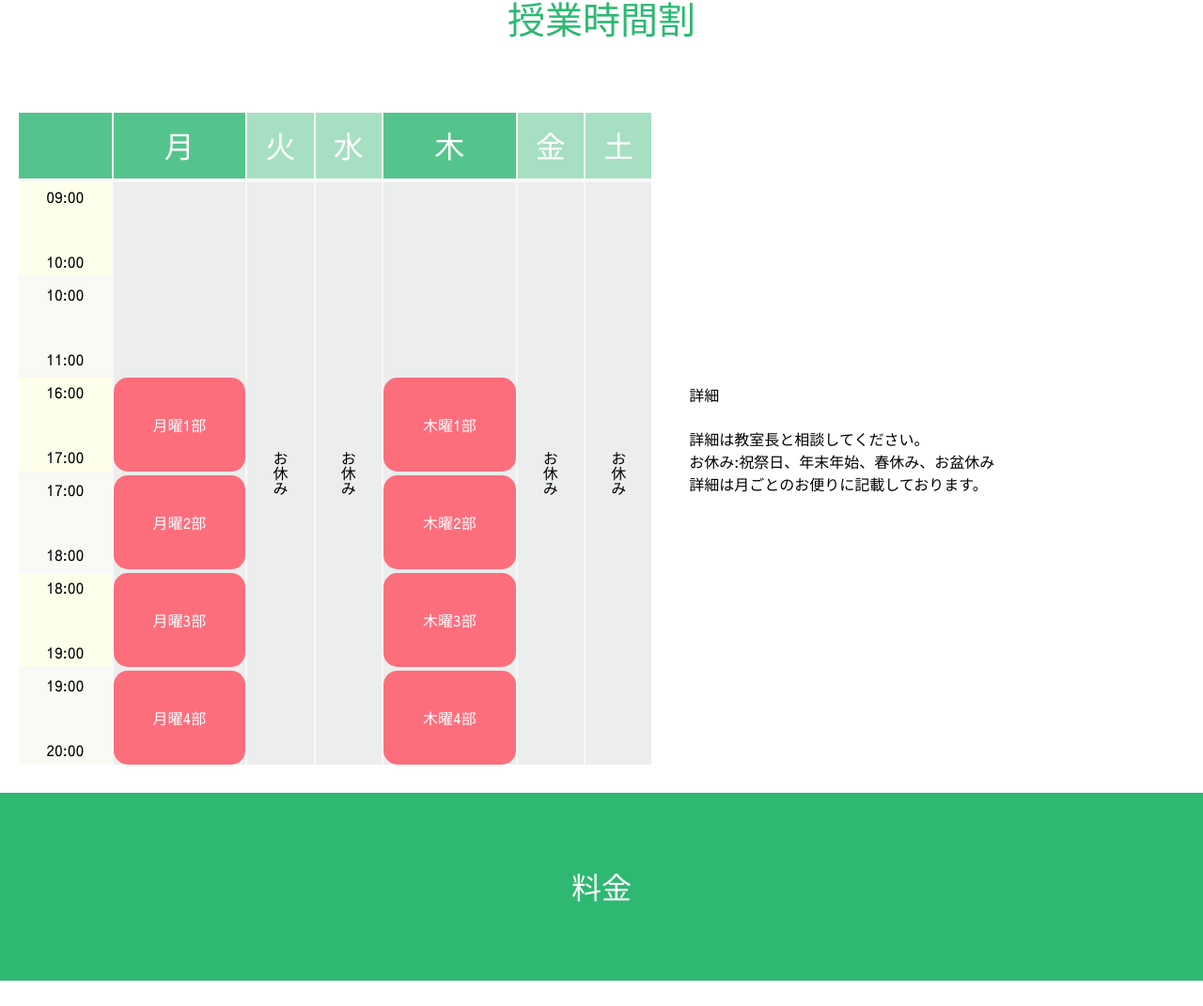
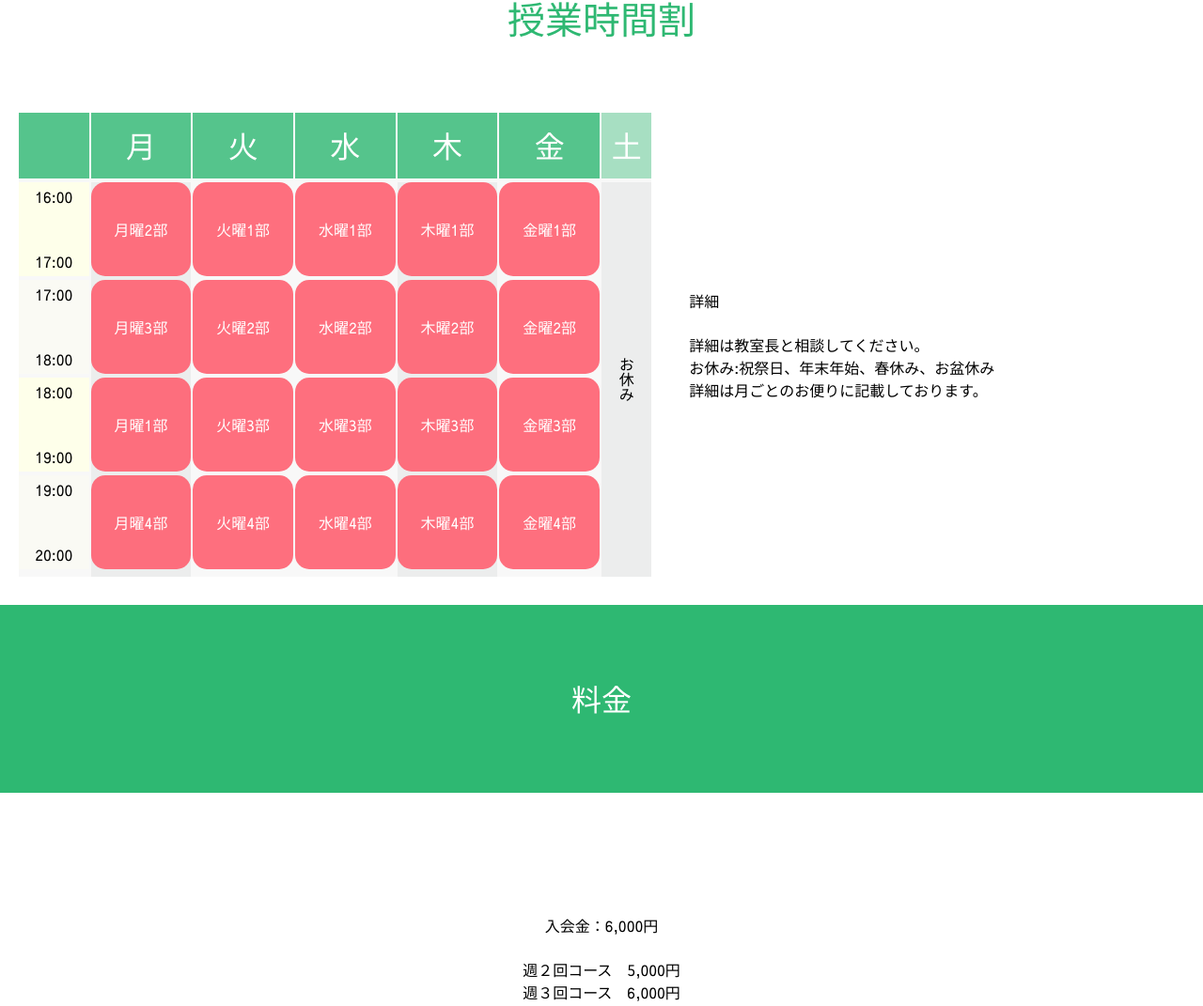
Before and after one commit to Queenshiba/Futaba-Abacus-School, a website: page dist/index.html in a window 1280 px wide. Shown: the part 1520-2591 px from the top of the page at 94% size. Drawn offline with nearby package versions, Linux system fonts and the light colour scheme; some packages are replaced by stand-ins of ours.

Commit message:
updated location

```diff
--- a/dist/index.html
+++ b/dist/index.html
@@ -169,32 +169,42 @@
                 <div class="Mon">月</div>
                 <div class="MonEmp"></div>
                 <div class="Tue">火</div>
-                <div class="TueEmp">お休み</div>
+                <!-- <div class="TueEmp">お休み</div> -->
                 <div class="Wed">水</div>
-                <div class="WedEmp">お休み</div>
+                <!-- <div class="WedEmp">お休み</div> -->
                 <div class="Thur">木</div>
                 <div class="ThurEmp"></div>
                 <div class="Fri">金</div>
-                <div class="FriEmp">お休み</div>
+                <!-- <div class="FriEmp">お休み</div> -->
                 <div class="Sat">土</div>
                 <div class="SatEmp">お休み</div>
 
-                <div class="time1">09:00<br><br><br>10:00</div>
-                <div class="time2">10:00<br><br><br>11:00</div>
+                <!-- <div class="time1">09:00<br><br><br>10:00</div>
+                <div class="time2">10:00<br><br><br>11:00</div> -->
                 <div class="time3">16:00<br><br><br>17:00</div>
                 <div class="time4">17:00<br><br><br>18:00</div>
                 <div class="time5">18:00<br><br><br>19:00</div>
                 <div class="time6">19:00<br><br><br>20:00</div>
-                <!-- <div class="class1">土曜1部</div>
-                <div class="class2">土曜2部</div> -->
-                <div class="class3">月曜1部</div>
-                <div class="class4">月曜2部</div>
-                <div class="class5">月曜3部</div>
-                <div class="class6">月曜4部</div>
-                <div class="class7">木曜1部</div>
-                <div class="class8">木曜2部</div>
-                <div class="class9">木曜3部</div>
-                <div class="class10">木曜4部</div>
+                <div class="class1-tue">火曜1部</div>
+                <div class="class2-tue">火曜2部</div>
+                <div class="class3-tue">火曜3部</div>
+                <div class="class4-tue">火曜4部</div>
+                <div class="class1-wed">水曜1部</div>
+                <div class="class2-wed">水曜2部</div>
+                <div class="class3-wed">水曜3部</div>
+                <div class="class4-wed">水曜4部</div>
+                <div class="class1-mon">月曜1部</div>
+                <div class="class2-mon">月曜2部</div>
+                <div class="class3-mon">月曜3部</div>
+                <div class="class4-mon">月曜4部</div>
+                <div class="class1-thu">木曜1部</div>
+                <div class="class2-thu">木曜2部</div>
+                <div class="class3-thu">木曜3部</div>
+                <div class="class4-thu">木曜4部</div>
+                <div class="class1-fri">金曜1部</div>
+                <div class="class2-fri">金曜2部</div>
+                <div class="class3-fri">金曜3部</div>
+                <div class="class4-fri">金曜4部</div>
             </div>
             <div class="schedule-detail">
                 <p>詳細</p>
@@ -214,7 +224,7 @@
             <p>入会金：6,000円</p>
             <br>
             <p>週２回コース　5,000円</p>
-            <!-- <p>週３回コース　6,000円</p> -->
+            <p>週３回コース　6,000円</p>
             <br>
             <p>お支払い方法などの詳細は教室長までお尋ねください。</p>
         </div>
@@ -660,10 +670,11 @@
 
         <div class="map-container">
             <div class="map-detail">
-                <p>松ケ丘自治会館</p>
+                <p>教室移転しました</p>
                 <br>
                 <p>〒664-0024</p>
-                <p>兵庫県伊丹市松ケ丘３丁目11</p>
+                <p>兵庫県伊丹市松ケ丘１丁目197</p>
+                <p>アミューズ21　１階</p>
                 <br>
                 <p>080-6175-8516</p>
                 <p>(受付時間:平日9:00～18:00)</p>
--- a/dist/main.js
+++ b/dist/main.js
@@ -52,7 +52,7 @@ function topFunction() {
 }
 
 function mapAccess() {
-    var myCenter = new google.maps.LatLng(34.786510, 135.389497);
+    var myCenter = new google.maps.LatLng(34.7876957817067, 135.38874748743413);
     var mapCanvas = document.getElementById('maps');
     var mapOptions = {
     center: myCenter,
--- a/dist/style.css
+++ b/dist/style.css
@@ -94,7 +94,6 @@ body {
     font-weight: bold;
 }
 
-
 .popup-content-news-main img {
     width: 40px;
     /* margin: 2% 0 0 2%; */
@@ -110,13 +109,14 @@ body {
     text-align: center;
     font-size: 1.7em;
 }
+
 .button-popup {
     display: flex;
     justify-content: center;
 }
 
 .button-popup a {
-   color: rgb(31, 119, 75);
+    color: rgb(31, 119, 75);
     padding: 15px 20px;
     background: palegoldenrod;
     border-radius: 70px;
@@ -828,8 +828,8 @@ h2 {
     column-gap: 2px;
     row-gap: 4px;
     background: rgba(190, 191, 192, 0.11);
-    grid-template-columns: 0.7fr 1fr 0.5fr 0.5fr 1fr 0.5fr 0.5fr;
-    grid-template-rows: 70px 100px 100px 100px 100px 100px 100px;
+    grid-template-columns: 0.7fr 1fr 1fr 1fr 1fr 1fr 0.5fr;
+    grid-template-rows: 70px 100px 100px 100px 100px;
 }
 
 .grid-container div {
@@ -860,7 +860,7 @@ h2 {
 
 .Tue {
     grid-area: 1 / 3 / 2 / 4;
-    background: rgb(46, 184, 114, 0.4);
+    background: rgb(46, 184, 114, 0.8);
     color: white;
     font-size: 2em;
 }
@@ -874,7 +874,7 @@ h2 {
 
 .Wed {
     grid-area: 1 / 4 / 2 / 5;
-    background: rgb(46, 184, 114, 0.4);
+    background: rgb(46, 184, 114, 0.8);
     color: white;
     font-size: 2em;
 }
@@ -900,7 +900,7 @@ h2 {
 
 .Fri {
     grid-area: 1 / 6 / 2 / 7;
-    background: rgb(46, 184, 114, 0.4);
+    background: rgb(46, 184, 114, 0.8);
     color: white;
     font-size: 2em;
 }
@@ -925,101 +925,161 @@ h2 {
     writing-mode: vertical-rl;
 }
 
-.time1 {
+.time3 {
     grid-area: 2 / 1 / 3 / 2;
     background: rgb(254, 255, 234, 1);
 }
 
-.time2 {
-    grid-area: 3 / 1 / 4 / 2;
+.time4 {
+    grid-area: 3/ 1 / 4 / 2;
     background: rgb(254, 255, 234, 0.3);
 }
 
-.time3 {
+.time5 {
     grid-area: 4 / 1 / 5 / 2;
     background: rgb(254, 255, 234, 1);
 }
 
-.time4 {
+.time6 {
     grid-area: 5 / 1 / 6 / 2;
     background: rgb(254, 255, 234, 0.3);
 }
 
-.time5 {
-    grid-area: 6 / 1 / 7 / 2;
-    background: rgb(254, 255, 234, 1);
-}
-
-.time6 {
-    grid-area: 7 / 1 / 8 / 2;
-    background: rgb(254, 255, 234, 0.3);
-}
-
-.class1 {
-    grid-area: 2 / 7 / 3 / 8;
-    background: rgb(255, 93, 110, 0.88);
-    border-radius: 15px;
-    color: #FFF;
-}
-
-.class2 {
-    grid-area: 3 / 7 / 4 / 8;
-    background: rgb(255, 93, 110, 0.88);
-    border-radius: 15px;
-    color: #FFF;
-}
-
-.class3 {
+.class1-tue {
+    grid-area: 2 / 3 / 3/ 4;
+    background: rgb(255, 93, 110, 0.88);
+    border-radius: 15px;
+    color: #FFF;
+}
+
+.class2-tue {
+    grid-area: 3 / 3 / 4 / 4;
+    background: rgb(255, 93, 110, 0.88);
+    border-radius: 15px;
+    color: #FFF;
+}
+
+.class3-tue {
+    grid-area: 4 / 3 / 5 / 4;
+    background: rgb(255, 93, 110, 0.88);
+    border-radius: 15px;
+    color: #FFF;
+}
+
+.class4-tue {
+    grid-area: 5 / 3 / 6 / 4;
+    background: rgb(255, 93, 110, 0.88);
+    border-radius: 15px;
+    color: #FFF;
+}
+
+.class1-wed {
+    grid-area: 2 / 4 / 3 / 5;
+    background: rgb(255, 93, 110, 0.88);
+    border-radius: 15px;
+    color: #FFF;
+}
+
+.class2-wed {
+    grid-area: 3 / 4 / 4 / 5;
+    background: rgb(255, 93, 110, 0.88);
+    border-radius: 15px;
+    color: #FFF;
+}
+
+.class3-wed {
+    grid-area: 4 / 4 / 5 / 5;
+    background: rgb(255, 93, 110, 0.88);
+    border-radius: 15px;
+    color: #FFF;
+}
+
+.class4-wed {
+    grid-area: 5 / 4 / 6 / 5;
+    background: rgb(255, 93, 110, 0.88);
+    border-radius: 15px;
+    color: #FFF;
+}
+
+.class1-mon {
     grid-area: 4 / 2 / 5 / 3;
     background: rgb(255, 93, 110, 0.88);
     border-radius: 15px;
     color: #FFF;
 }
 
-.class4 {
+.class2-mon {
+    grid-area: 2 / 2 / 3 / 3;
+    background: rgb(255, 93, 110, 0.88);
+    border-radius: 15px;
+    color: #FFF;
+}
+
+.class3-mon {
+    grid-area: 3 / 2 / 4 / 3;
+    background: rgb(255, 93, 110, 0.88);
+    border-radius: 15px;
+    color: #FFF;
+}
+
+.class4-mon {
     grid-area: 5 / 2 / 6 / 3;
     background: rgb(255, 93, 110, 0.88);
     border-radius: 15px;
     color: #FFF;
 }
 
-.class5 {
-    grid-area: 6 / 2 / 7 / 3;
-    background: rgb(255, 93, 110, 0.88);
-    border-radius: 15px;
-    color: #FFF;
-}
-
-.class6 {
-    grid-area: 7 / 2 / 8 / 3;
-    background: rgb(255, 93, 110, 0.88);
-    border-radius: 15px;
-    color: #FFF;
-}
-
-.class7 {
+.class1-thu {
+    grid-area: 2 / 5 / 3 / 6;
+    background: rgb(255, 93, 110, 0.88);
+    border-radius: 15px;
+    color: #FFF;
+}
+
+.class2-thu {
+    grid-area: 3 / 5 / 4 / 6;
+    background: rgb(255, 93, 110, 0.88);
+    border-radius: 15px;
+    color: #FFF;
+}
+
+.class3-thu {
     grid-area: 4 / 5 / 5 / 6;
     background: rgb(255, 93, 110, 0.88);
     border-radius: 15px;
     color: #FFF;
 }
 
-.class8 {
+.class4-thu {
     grid-area: 5 / 5 / 6 / 6;
     background: rgb(255, 93, 110, 0.88);
     border-radius: 15px;
     color: #FFF;
 }
 
-.class9 {
-    grid-area: 6 / 5 / 7 / 6;
-    background: rgb(255, 93, 110, 0.88);
-    border-radius: 15px;
-    color: #FFF;
-}
-
-.class10 {
-    grid-area: 7 / 5 / 8 / 6;
+.class1-fri {
+    grid-area: 2 / 6 / 3 / 7;
+    background: rgb(255, 93, 110, 0.88);
+    border-radius: 15px;
+    color: #FFF;
+}
+
+.class2-fri {
+    grid-area: 3 / 6 / 4 / 7;
+    background: rgb(255, 93, 110, 0.88);
+    border-radius: 15px;
+    color: #FFF;
+}
+
+.class3-fri {
+    grid-area: 4 / 6 / 5 / 7;
+    background: rgb(255, 93, 110, 0.88);
+    border-radius: 15px;
+    color: #FFF;
+}
+
+.class4-fri {
+    grid-area: 5 / 6 / 6 / 7;
     background: rgb(255, 93, 110, 0.88);
     border-radius: 15px;
     color: #FFF;
```
Also changed, not shown: 1 other file.
